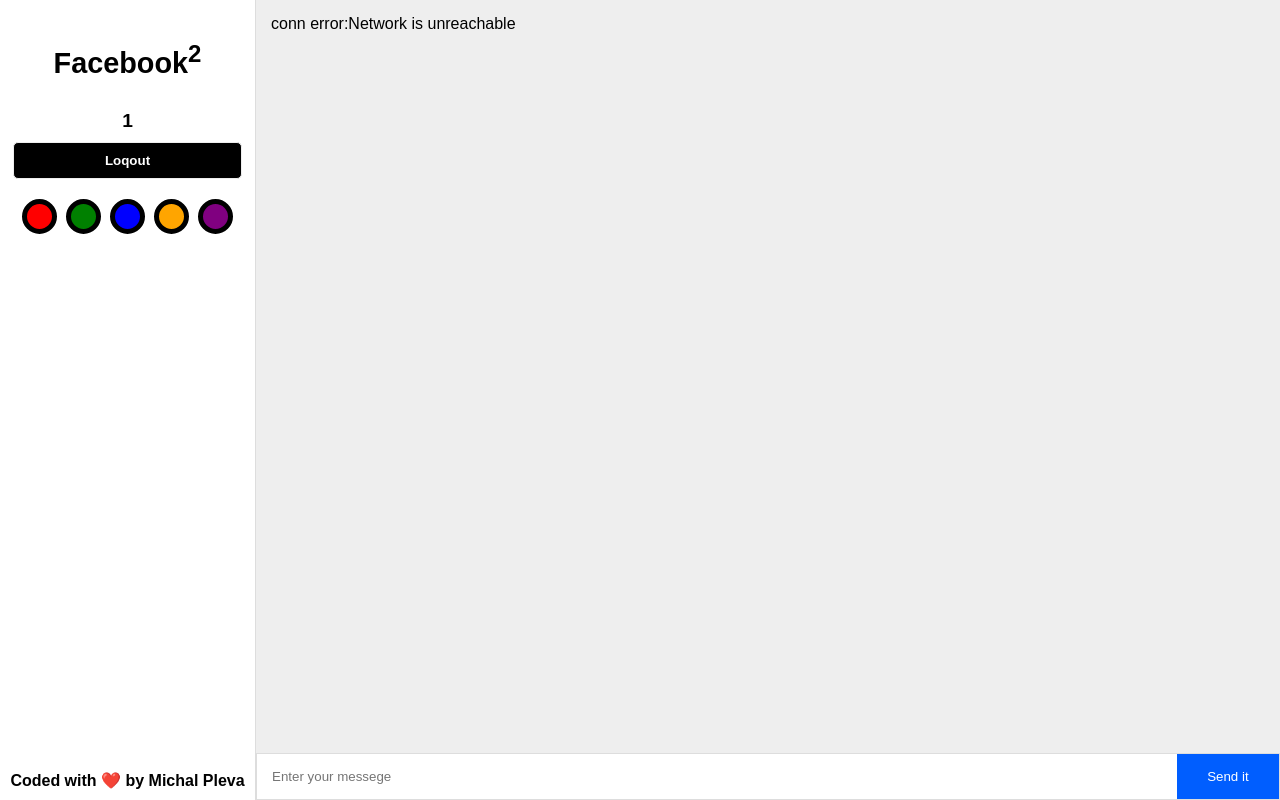
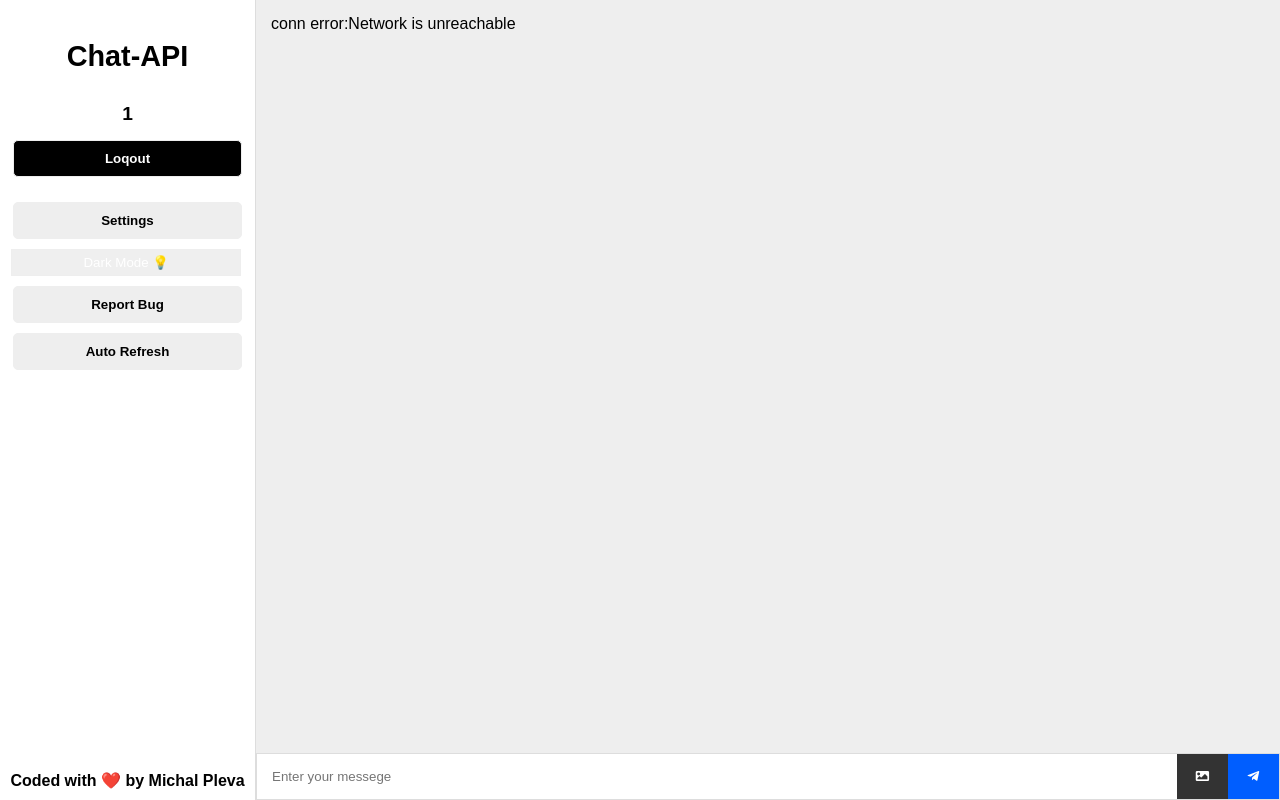
Before and after one commit to MichalPleva8/Chat-API, a PHP site: page /index.php in a window 1280 px wide. Run offline with PHP 8.4, Linux system fonts and the light colour scheme; the visitor is signed in with stand-in values (Sample User, id 1); data that the repository does not hold is empty; some libraries are stand-ins or nearby versions.

Commit message:
Before dark mode - Settings added

```diff
--- a/includes/login.inc.php
+++ b/includes/login.inc.php
@@ -31,7 +31,7 @@ if (isset($_POST['login'])) {
           $_SESSION['idUsers'] = $row['id'];
           $_SESSION['uidUsers'] = $row['uid'];
 
-          header("Location: ../index.php?login=success");
+          header("Location: ../index.php");
           exit();
         } else {
           header("Location: ../index.php?error=wrongpwd");
--- a/index.php
+++ b/index.php
@@ -2,48 +2,43 @@
   require 'navigation.php';
  ?>
 
-   <main>
-         <div class="message-wrap">
-         <?php
-         // if (isset($_SESSION['uidUsers'])) {
-         //   require 'includes/config.inc.php';
-         //
-         //   $messegeUid = $_SESSION['uidUsers'];
-         //   $sql = "SELECT * FROM messages";
-         //   $result = mysqli_query($conn, $sql);
-         //
-         //   if (mysqli_num_rows($result) > 0) {
-         //     while ($row = mysqli_fetch_assoc($result)) {
-         //       if ($row["uid"] != $messegeUid) {
-         //         echo '<div class="host-message">';
-         //       } else {
-         //         echo '<div class="message">';
-         //       }
-         //       echo '<h4>'. $row["uid"] .'</h4>'.'<p>'
-         //      . $row["message"] .'</p>'.'</div>';
-         //     }
-         //   }
-         //  } else {
-         //    echo '<div class="welcome-text"><h1>Welcome on Chat API official site 🙋‍💻🙋‍♂️</h1></div>';
-         //  }
-         ?>
-         </div>
+  <main>
+    <?php
+    if (isset($_SESSION['uidUsers'])) {
+      echo '
+      <div class="message-wrap"></div>
 
       <div class="chatbox-wrap">
         <form action="includes/send.inc.php" method="post">
           <input type="text" name="chatbox" placeholder="Enter your messege">
-          <button type="submit" name="send-text">Send it</button>
+          <button type="submit" name="send-text"><i class="fas fa-image"></i></button>
+          <button type="submit" name="send-text"><i class="fab fa-telegram-plane"></i></button>
         </form>
-      </div>
+      </div>';
+    } else {
+      echo '
+      <div class="welcome-text">
+        <h1>Welcome on this website Chat-API 🙋🏼💻🙋🏼‍♂️</h1>
+      </div>';
+    }
+
+    ?>
+
+  </main>
+
 
       <script type="text/javascript">
         $(document).ready(function() {
+          var chat = document.querySelector('.message-wrap');
+          chat.scroll(0, chat.scrollHeight);
           $(".message-wrap").load("includes/load.inc.php");
           var interval = setInterval(function() {
             $(".message-wrap").load("includes/load.inc.php");
-          }, 3000);
+            chat.scroll(0, chat.scrollHeight);
+          }, 1500);
+
+
         });
       </script>
-   </main>
   </body>
 </html>
--- a/navigation.php
+++ b/navigation.php
@@ -3,17 +3,33 @@
 <html lang="en" dir="ltr">
   <head>
     <meta charset="utf-8">
+
+    <link rel="icon" href="img/icon.png">
     <!-- <link rel="stylesheet" href="css/style.css" media="all" type="text/css"> -->
+    <link rel="stylesheet" href="https://use.fontawesome.com/releases/v5.8.1/css/all.css" integrity="sha384-50oBUHEmvpQ+1lW4y57PTFmhCaXp0ML5d60M1M7uH2+nqUivzIebhndOJK28anvf" crossorigin="anonymous">
+
+    <!-- Global site tag (gtag.js) - Google Analytics -->
+    <script async src="https://www.googletagmanager.com/gtag/js?id=UA-136874114-1"></script>
+    <script>
+      window.dataLayer = window.dataLayer || [];
+      function gtag(){dataLayer.push(arguments);}
+      gtag('js', new Date());
+
+      gtag('config', 'UA-136874114-1');
+    </script>
+
+    <!-- jquery -->
     <script
-  src="https://code.jquery.com/jquery-3.3.1.js"
-  integrity="sha256-2Kok7MbOyxpgUVvAk/HJ2jigOSYS2auK4Pfzbm7uH60="
-  crossorigin="anonymous"></script>
+    src="https://code.jquery.com/jquery-3.3.1.js"
+    integrity="sha256-2Kok7MbOyxpgUVvAk/HJ2jigOSYS2auK4Pfzbm7uH60="
+    crossorigin="anonymous"></script>
     <style media="screen">
 
     <?php
     $primaryColor = "#005EFF";
     $secondaryColor = "#0020B2";
      ?>
+
     * {
       margin: 0;
       padding: 0;
@@ -78,7 +94,7 @@
     .logout-btn {
       padding: 10px 15px;
       width: 90%;
-      margin: 5px 5%;
+      margin: 10px 5% 20px;
       background: #000;
       color: #fff;
       font-weight: bold;
@@ -86,7 +102,7 @@
       border-radius: 5px;
     }
 
-    /* .default-btn {
+    .default-btn {
       padding: 10px 15px;
       width: 90%;
       margin: 5px 5%;
@@ -95,7 +111,7 @@
       font-weight: bold;
       cursor: pointer;
       border-radius: 5px;
-    } */
+    }
 
     nav .login-wrap a {
       color: #000;
@@ -111,6 +127,12 @@
       padding: 5px 10px;
       width: 90%;
       margin: 5px 5%;
+    }
+
+    .nav-fast-menu {
+      width: 100%;
+      height: auto;
+      text-align: center;
     }
 
     p.nav-footer {
@@ -195,12 +217,16 @@
     }
 
     .chatbox-wrap button {
-      width: 10%;
+      width: 5%;
       height: 100%;
       background: <?php echo $primaryColor; ?>;
       color: #fff;
       float: left;
       padding: 15px;
+    }
+
+    .chatbox-wrap button:nth-child(2) {
+      background: #333;
     }
 
     .message-wrap {
@@ -300,6 +326,41 @@
       background: purple;
     }
 
+
+    /* Settings  */
+    .settings-btn {
+      margin-bottom: 0;
+    }
+
+    .nav-settings {
+      width: 90%;
+      height: auto;
+      margin: none;
+    }
+
+    .nav-settings button {
+      width: 100%;
+      height: auto;
+      color: #fff;
+      margin: none;
+    }
+
+
+    /* Media querys */
+    @media only screen and (max-width: 720px) {
+      main {
+        width: 100%;
+        height: 100%;
+      }
+
+      nav {
+        height: 100%;
+        width: 100%;
+      }
+    }
+
+
+
     /* Scroll bar */
     ::-webkit-scrollbar {
       width: 10px;
@@ -322,13 +383,21 @@
   </head>
   <body>
     <nav>
-      <a href="index.php"><div class="nav-logo"><p>Facebook<sup>2</sup></p></div></a>
+      <a href="index.php"><div class="nav-logo"><p>Chat-API</p></div></a>
       <div class="login-wrap">
       <?php
         if (isset($_SESSION['uidUsers'])) {
           echo '<p class="nav-username">'. $_SESSION['uidUsers'] .'</p><form action="includes/logout.inc.php" method="post">
             <button type="submit" name="logout" class="logout-btn">Loqout</button>
-          </form>';
+          </form>
+          <button class="default-btn" id="settings-btn">Settings</button>
+          <div class="nav-settings">
+            <button type="button" name="dark-mode">Dark Mode 💡</button>
+          </div>
+          <button class="default-btn">Report Bug</button>
+          <div class="nav-fast-menu">
+            <button type="button" name="autoRefresh" class="default-btn">Auto Refresh</button>
+          </div>';
         } else {
           echo '
             <form action="includes/login.inc.php" method="post">
@@ -336,11 +405,11 @@
               <input type="password" name="password" placeholder="Password">
               <button type="submit" name="login" class="default-btn">Login</button>
             </form>
-            <a href="signup.php" class="default-btn">Signup</a>';
+            <a href="signup.php">Signup</a>';
         }
       ?>
       </div>
-      <div class="navigation-color">
+      <!-- <div class="navigation-color">
         <ul>
           <li></li>
           <li></li>
@@ -348,6 +417,6 @@
           <li></li>
           <li></li>
         </ul>
-      </div>
+      </div> -->
       <p class="nav-footer">Coded with ❤️ by Michal Pleva</p>
     </nav>
```
Also changed, not shown: img/icon.png (added).
